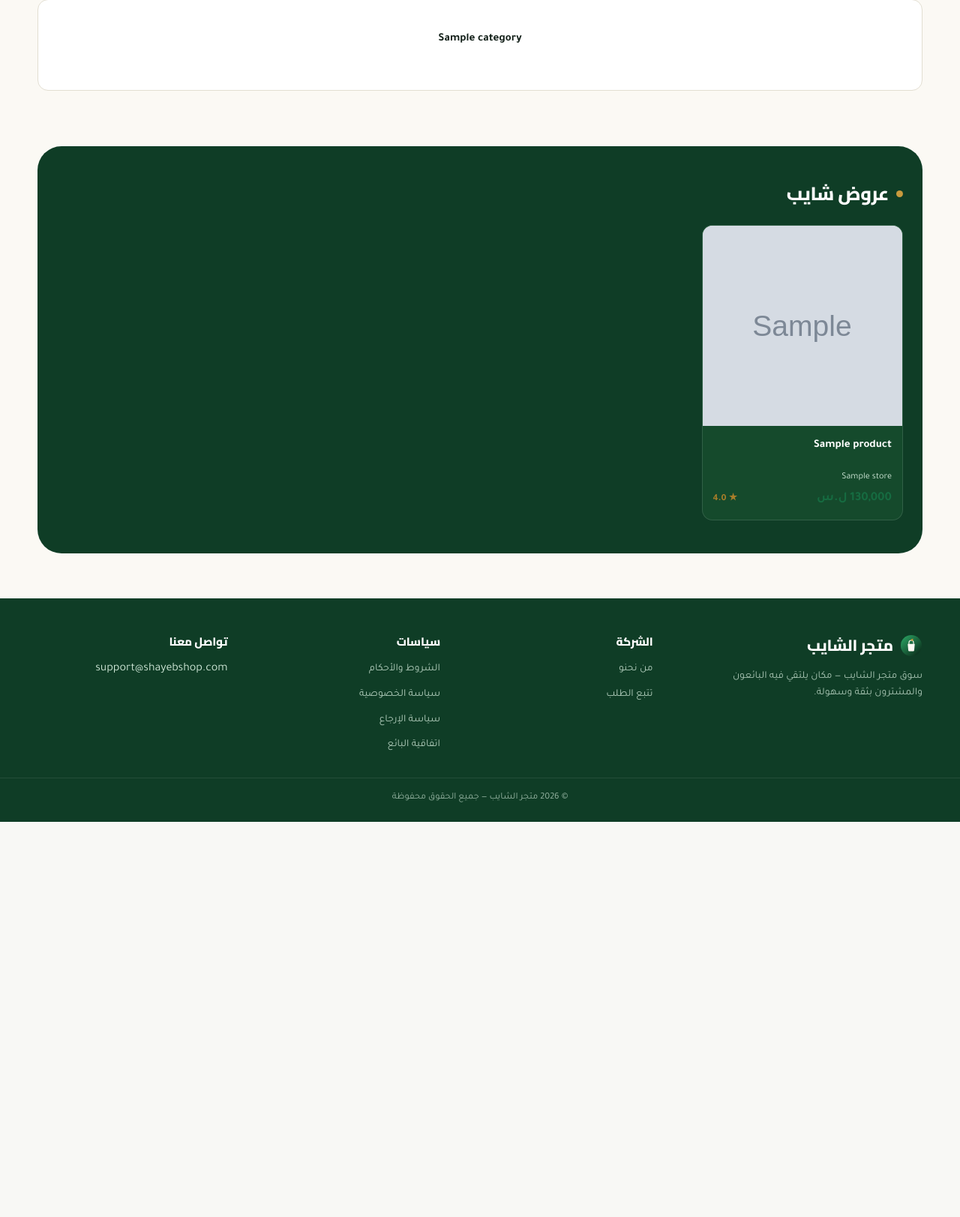
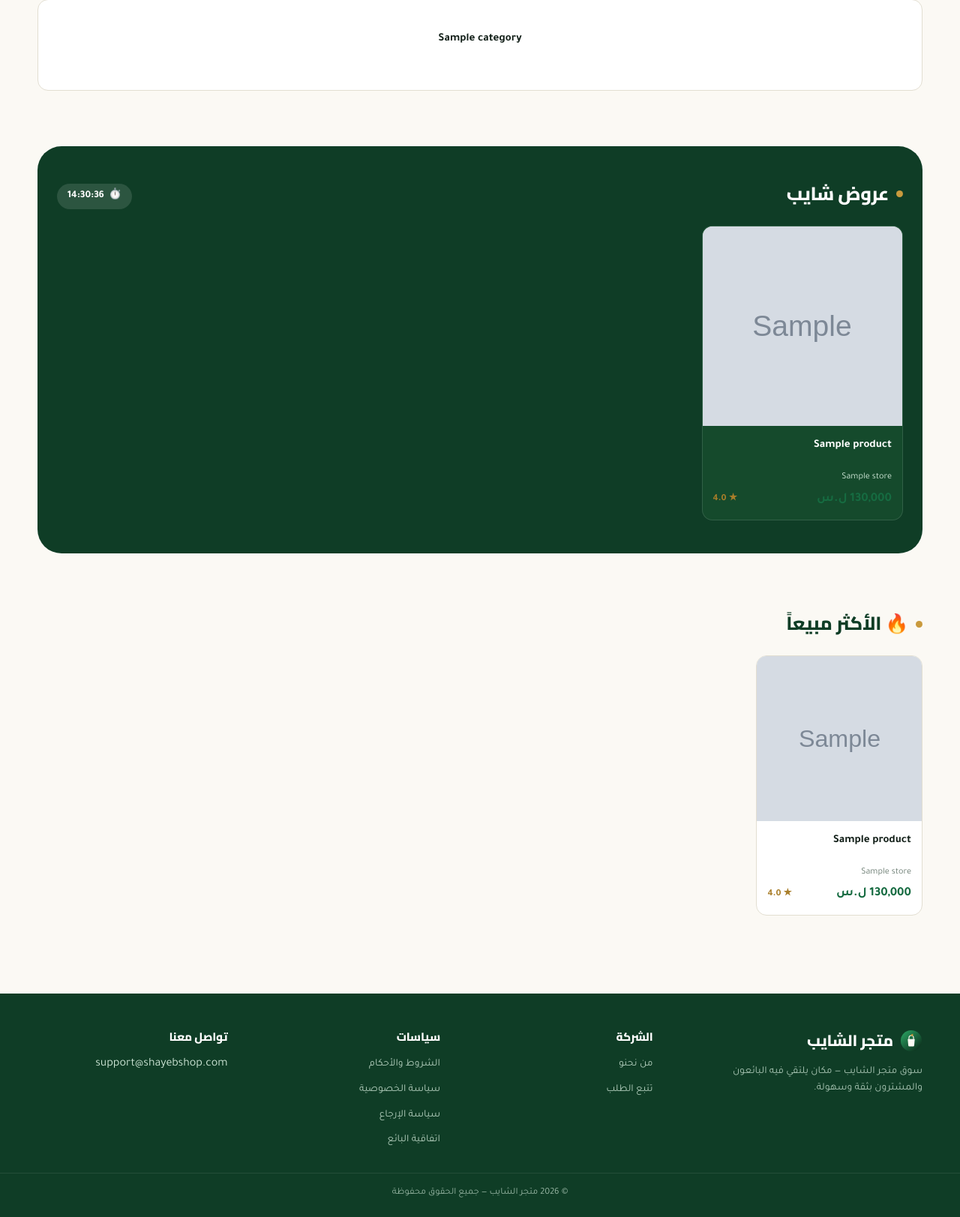
Before and after one commit to yunus-hussein-1/shop1, a Flask app: page / in a window 1280 px wide. Shown: the part 1333-2956 px from the top of the page at 75% size. Before the commit the page ends 2429 px from the top, so only its background shows below. Run offline with Flask 3, Linux system fonts and the light colour scheme; tables that the repository leaves empty hold one stand-in row (values such as "Sample post"); grey boxes marked "Sample" are stand-in pictures.

Commit message:
إضافة ميزات مستوحاة من مقارنة مع Trendyol: المفضلة (Wishlist)، قسم الأكثر مبيعاً، عدّاد تنازلي لعروض شايب

```diff
--- a/app.py
+++ b/app.py
@@ -54,12 +54,18 @@ def create_app(config_class=Config):
     @app.context_processor
     def inject_globals():
         lang = session.get("lang", "ar")
+        from flask_login import current_user
+        from models import Favorite
+        fav_ids = set()
+        if current_user.is_authenticated:
+            fav_ids = {f.product_id for f in Favorite.query.filter_by(user_id=current_user.id).all()}
         return {
             "t": lambda key: t(key, lang),
             "current_lang": lang,
             "brand_name": brand_name(lang),
             "price": lambda usd: format_price(usd, lang),
             "dir": "rtl" if lang == "ar" else "ltr",
+            "favorite_ids": fav_ids,
         }
 
     # --- رؤوس أمان أساسية على كل استجابة ---
--- a/models.py
+++ b/models.py
@@ -33,6 +33,7 @@ class User(UserMixin, db.Model):
     orders = db.relationship("Order", backref="buyer", cascade="all, delete-orphan")
     store = db.relationship("Store", backref="owner", uselist=False, cascade="all, delete-orphan")
     reviews = db.relationship("Review", backref="author", cascade="all, delete-orphan")
+    favorites = db.relationship("Favorite", backref="user", cascade="all, delete-orphan")
 
     def set_password(self, raw):
         self.password_hash = generate_password_hash(raw)
@@ -154,6 +155,18 @@ class CartItem(db.Model):
     product = db.relationship("Product")
 
 
+class Favorite(db.Model):
+    """المفضلة (Wishlist) — منتجات حفظها المستخدم للرجوع إلها لاحقاً."""
+    id = db.Column(db.Integer, primary_key=True)
+    user_id = db.Column(db.Integer, db.ForeignKey("user.id"), nullable=False)
+    product_id = db.Column(db.Integer, db.ForeignKey("product.id"), nullable=False)
+    created_at = db.Column(db.DateTime, default=datetime.utcnow)
+
+    product = db.relationship("Product")
+
+    __table_args__ = (db.UniqueConstraint("user_id", "product_id", name="uq_user_product_fav"),)
+
+
 class Order(db.Model):
     id = db.Column(db.Integer, primary_key=True)
     order_number = db.Column(db.String(20), unique=True, default=gen_order_number)
--- a/routes/main.py
+++ b/routes/main.py
@@ -1,5 +1,8 @@
 from flask import Blueprint, render_template, request, session, redirect, url_for
-from models import Product, Category, Review
+from sqlalchemy import func
+from extensions import db
+from models import Product, Category, Review, OrderItem, Order, Favorite
+from flask_login import current_user
 from utils import save_image
 
 main_bp = Blueprint("main", __name__)
@@ -19,9 +22,28 @@ def home():
         .limit(8)
         .all()
     )
+
+    # الأكثر مبيعاً: مجموع الكميات المباعة ضمن طلبات مكتملة
+    best_seller_rows = (
+        db.session.query(OrderItem.product_id, func.sum(OrderItem.quantity).label("sold"))
+        .join(Order, Order.id == OrderItem.order_id)
+        .filter(Order.status == "completed")
+        .group_by(OrderItem.product_id)
+        .order_by(func.sum(OrderItem.quantity).desc())
+        .limit(8)
+        .all()
+    )
+    best_seller_ids = [r[0] for r in best_seller_rows]
+    best_sellers = []
+    if best_seller_ids:
+        products_map = {p.id: p for p in Product.query.filter(Product.id.in_(best_seller_ids), Product.is_active == True)}
+        best_sellers = [products_map[pid] for pid in best_seller_ids if pid in products_map]
+
     categories = Category.query.all()
+
     return render_template(
-        "index.html", new_products=new_products, offer_products=offer_products, categories=categories
+        "index.html", new_products=new_products, offer_products=offer_products,
+        best_sellers=best_sellers, categories=categories,
     )
 
 
--- a/templates/base.html
+++ b/templates/base.html
@@ -76,6 +76,7 @@
     <nav class="nav-actions" id="navActions">
       {% if current_user.is_authenticated %}
         <a href="{{ url_for('shop.cart') }}" class="icon-link icon-btn" title="{{ t('cart') }}">🛒</a>
+        <a href="{{ url_for('shop.favorites') }}" class="icon-link icon-btn" title="المفضلة">❤️</a>
         <a href="{{ url_for('profile.dashboard') }}" class="btn btn-ghost btn-sm">👤 {{ t('my_account') }}</a>
         {% if current_user.is_admin %}
           <a href="{{ url_for('admin.dashboard') }}" class="btn btn-ghost btn-sm">🛠️ لوحة الإدارة</a>
--- a/templates/index.html
+++ b/templates/index.html
@@ -90,6 +90,9 @@
   <section id="offers" class="offers-section">
     <div class="section-head">
       <h2><span class="dot"></span> {{ t('offers') }}</h2>
+      <div id="offerCountdown" style="background:rgba(255,255,255,.12); padding:6px 14px; border-radius:999px; font-weight:800; font-size:.85rem; display:flex; align-items:center; gap:6px">
+        ⏱️ <span id="countdownText">--:--:--</span>
+      </div>
     </div>
     {% if offer_products %}
     <div class="grid-products">
@@ -102,5 +105,35 @@
     {% endif %}
   </section>
 
+  {% if best_sellers %}
+  <section class="section">
+    <div class="section-head"><h2><span class="dot"></span> 🔥 الأكثر مبيعاً</h2></div>
+    <div class="grid-products">
+      {% for p in best_sellers %}
+        {% include "partials/product_card.html" %}
+      {% endfor %}
+    </div>
+  </section>
+  {% endif %}
+
 </div>
+
+<script>
+// عدّاد تنازلي بسيط لعروض اليوم (بينتهي منتصف الليل بتوقيت جهاز الزائر)
+(function () {
+  const el = document.getElementById('countdownText');
+  if (!el) return;
+  function update() {
+    const now = new Date();
+    const end = new Date(now.getFullYear(), now.getMonth(), now.getDate() + 1, 0, 0, 0);
+    const diff = Math.max(0, end - now);
+    const h = String(Math.floor(diff / 3600000)).padStart(2, '0');
+    const m = String(Math.floor((diff % 3600000) / 60000)).padStart(2, '0');
+    const s = String(Math.floor((diff % 60000) / 1000)).padStart(2, '0');
+    el.textContent = `${h}:${m}:${s}`;
+  }
+  update();
+  setInterval(update, 1000);
+})();
+</script>
 {% endblock %}
--- a/templates/partials/product_card.html
+++ b/templates/partials/product_card.html
@@ -1,4 +1,14 @@
-<a href="{{ url_for('main.product_detail', product_id=p.id) }}" class="card-product">
+<div class="card-product" style="position:relative">
+  {% if current_user.is_authenticated %}
+  <form method="post" action="{{ url_for('shop.toggle_favorite', product_id=p.id) }}"
+        style="position:absolute; top:10px; inset-inline-end:10px; z-index:2">
+    <button type="submit" class="icon-btn" style="background:rgba(255,255,255,.9); width:32px; height:32px; font-size:.95rem"
+            title="{{ 'إزالة من المفضلة' if p.id in favorite_ids else 'أضف للمفضلة' }}">
+      {{ '❤️' if p.id in favorite_ids else '🤍' }}
+    </button>
+  </form>
+  {% endif %}
+  <a href="{{ url_for('main.product_detail', product_id=p.id) }}" style="display:contents">
     <div class="thumb">
       {% if p.discount_percent %}<span class="tag">خصم {{ p.discount_percent }}%</span>{% endif %}
       {% if p.image_path %}
@@ -17,3 +27,4 @@
       </div>
     </div>
   </a>
+</div>
--- a/templates/profile/dashboard.html
+++ b/templates/profile/dashboard.html
@@ -6,6 +6,7 @@
     <a href="{{ url_for('profile.edit_info') }}" class="card-product" style="padding:20px"><div class="body"><span class="title">معلوماتي الشخصية</span></div></a>
     <a href="{{ url_for('profile.addresses') }}" class="card-product" style="padding:20px"><div class="body"><span class="title">{{ t('addresses') }}</span></div></a>
     <a href="{{ url_for('shop.my_orders') }}" class="card-product" style="padding:20px"><div class="body"><span class="title">{{ t('orders') }}</span></div></a>
+    <a href="{{ url_for('shop.favorites') }}" class="card-product" style="padding:20px"><div class="body"><span class="title">❤️ المفضلة</span></div></a>
     <a href="{{ url_for('profile.settings') }}" class="card-product" style="padding:20px"><div class="body"><span class="title">{{ t('settings') }}</span></div></a>
   </div>
 
```
Also changed, not shown: routes/shop.py (+26 -1 lines), templates/shop/favorites.html (added, +19 -0 lines). Lines whose indentation alone changed are shown as unchanged.
